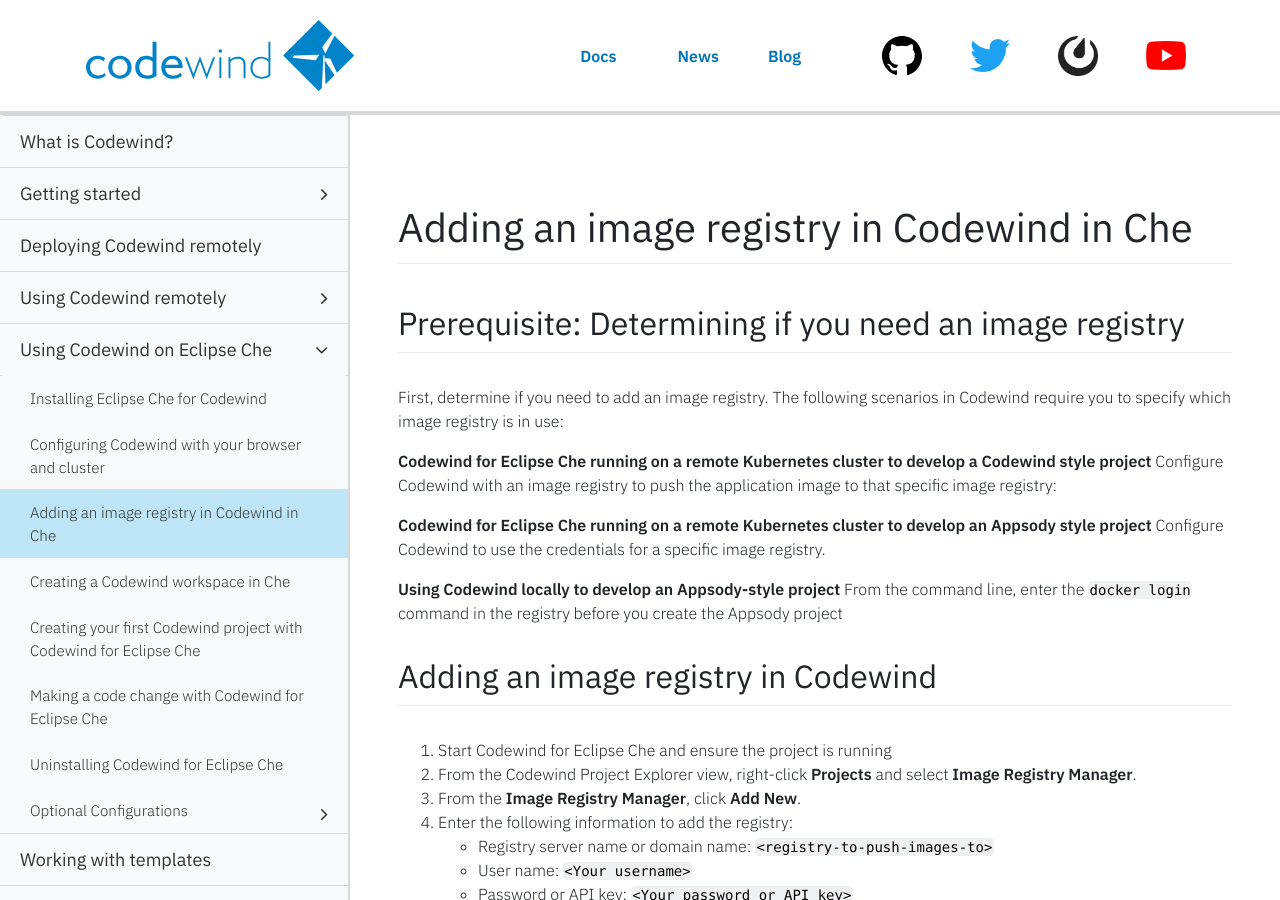
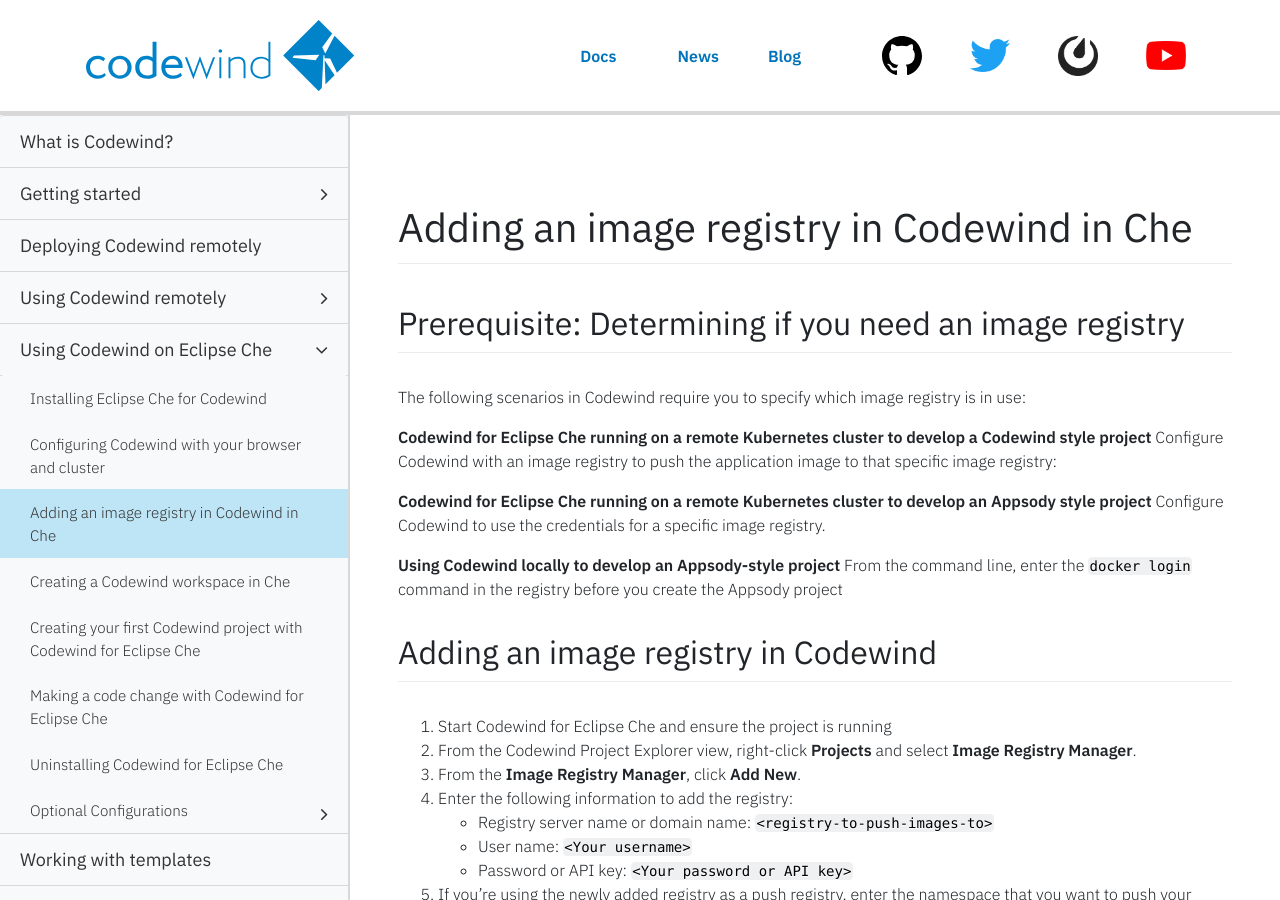
Before and after one commit to eclipse-archived/codewind-docs, a Jekyll site: the page built from docs/_documentations/che-setupregistries.md, in a window 1280 px wide and 900 px high. Built offline with Jekyll 4.4.1, drawn with Linux system fonts in a browser that asks for light colours; nearby versions of some CDN libraries; comment, search, counter and statistics services are not loaded.

Commit message:
che-setupregistries mods
Signed-off-by: MelHopper <melanieh@uk.ibm.com>

```diff
--- a/docs/_documentations/che-setupregistries.md
+++ b/docs/_documentations/che-setupregistries.md
@@ -12,7 +12,7 @@ type: document
 
 ## Prerequisite: Determining if you need an image registry
 
-First, determine if you need to add an image registry. The following scenarios in Codewind require you to specify which image registry is in use:
+ The following scenarios in Codewind require you to specify which image registry is in use:
 
 **Codewind for Eclipse Che running on a remote Kubernetes cluster to develop a Codewind style project** Configure Codewind with an image registry to push the application image to that specific image registry:
 
```
